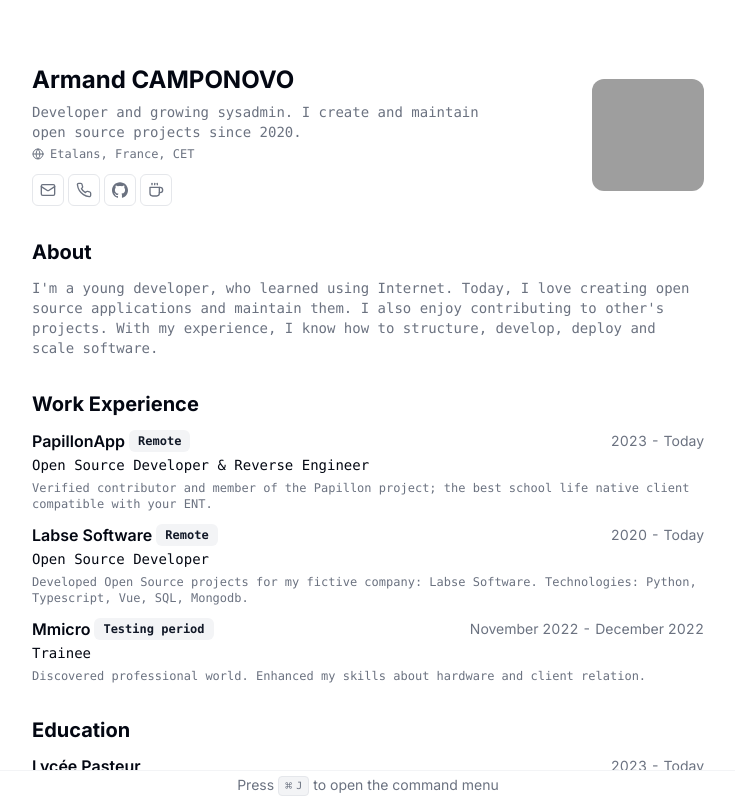
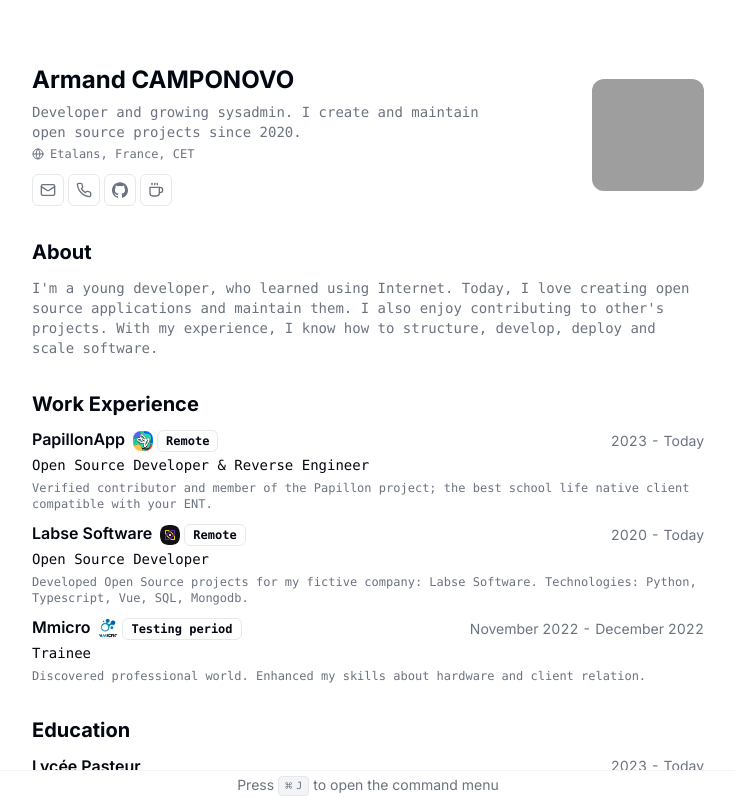
Before and after one commit to camarm-dev/cv, a Next.js app: page / in a window 1280 px wide. Shown: the top 798 px of the page, without its empty margins (272-1007 px from the left). Built offline with nearby package versions, Linux system fonts and the light colour scheme; grey boxes are pictures that could not be loaded.

Commit message:
fix: show images of work

```diff
--- a/src/app/page.fr.tsx
+++ b/src/app/page.fr.tsx
@@ -106,15 +106,16 @@ export default function Page() {
                 <CardHeader>
                   <div className="flex items-center justify-between gap-x-2 text-base">
                     <h3 className="inline-flex items-center justify-center gap-x-1 font-semibold leading-none">
-                      <a className="hover:underline" href={work.link}>
-                        {work.company}
+                      <a className="hover:underline inline-flex" href={work.link}>
+                        {work.company} <img className="rounded-lg w-5 h-5 ml-2" height={20} src={work.logo.src}
+                                            alt={work.company + " logo"}/>
                       </a>
 
                       <span className="inline-flex gap-x-1">
                         {work.badges.map((badge) => (
-                          <Badge
-                            variant="secondary"
-                            className="align-middle text-xs"
+                            <Badge
+                                variant="outline"
+                                className="align-middle text-xs"
                             key={badge}
                           >
                             {badge}
--- a/src/app/page.tsx
+++ b/src/app/page.tsx
@@ -106,14 +106,14 @@ export default function Page() {
                 <CardHeader>
                   <div className="flex items-center justify-between gap-x-2 text-base">
                     <h3 className="inline-flex items-center justify-center gap-x-1 font-semibold leading-none">
-                      <a className="hover:underline" href={work.link}>
-                        {work.company}
+                      <a className="hover:underline inline-flex" href={work.link}>
+                        {work.company} <img className="rounded-lg w-5 h-5 ml-2" height={20} src={work.logo.src} alt={work.company + " logo"} />
                       </a>
 
                       <span className="inline-flex gap-x-1">
                         {work.badges.map((badge) => (
                           <Badge
-                            variant="secondary"
+                            variant="outline"
                             className="align-middle text-xs"
                             key={badge}
                           >
```
